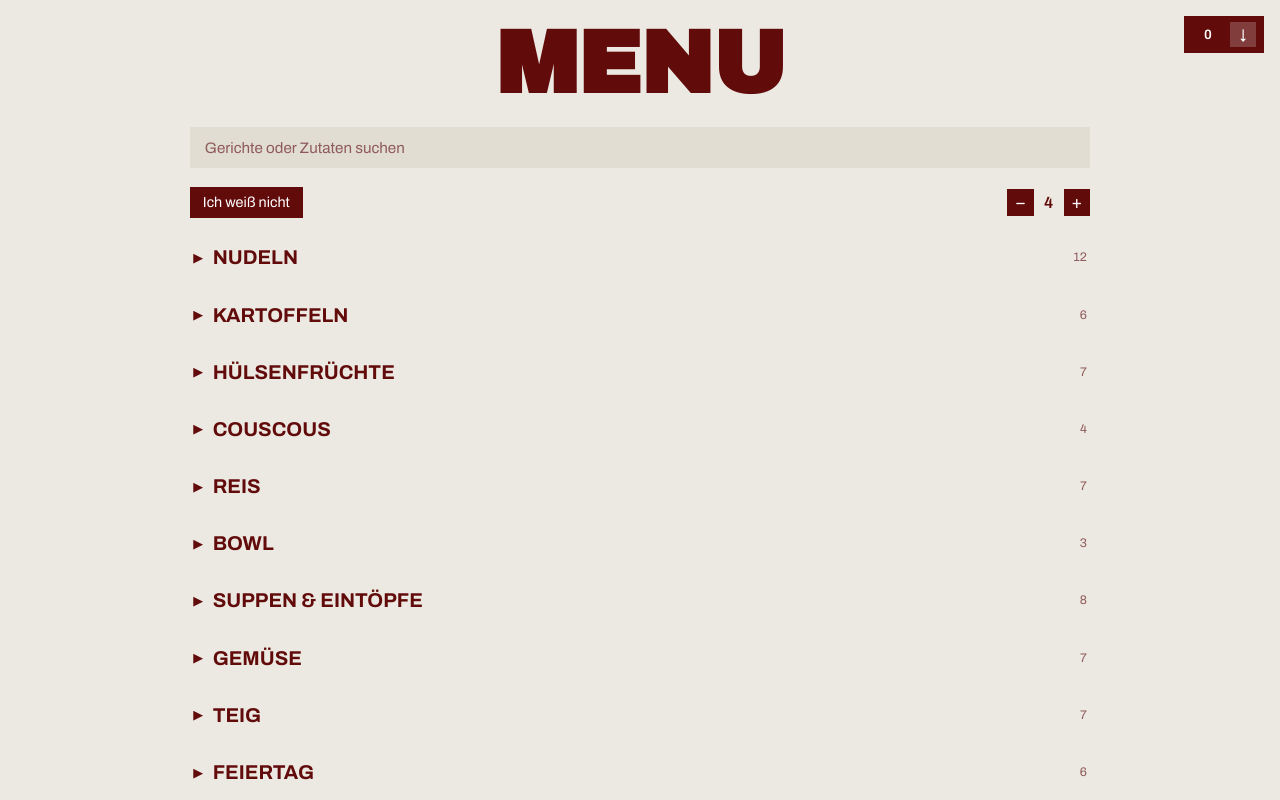
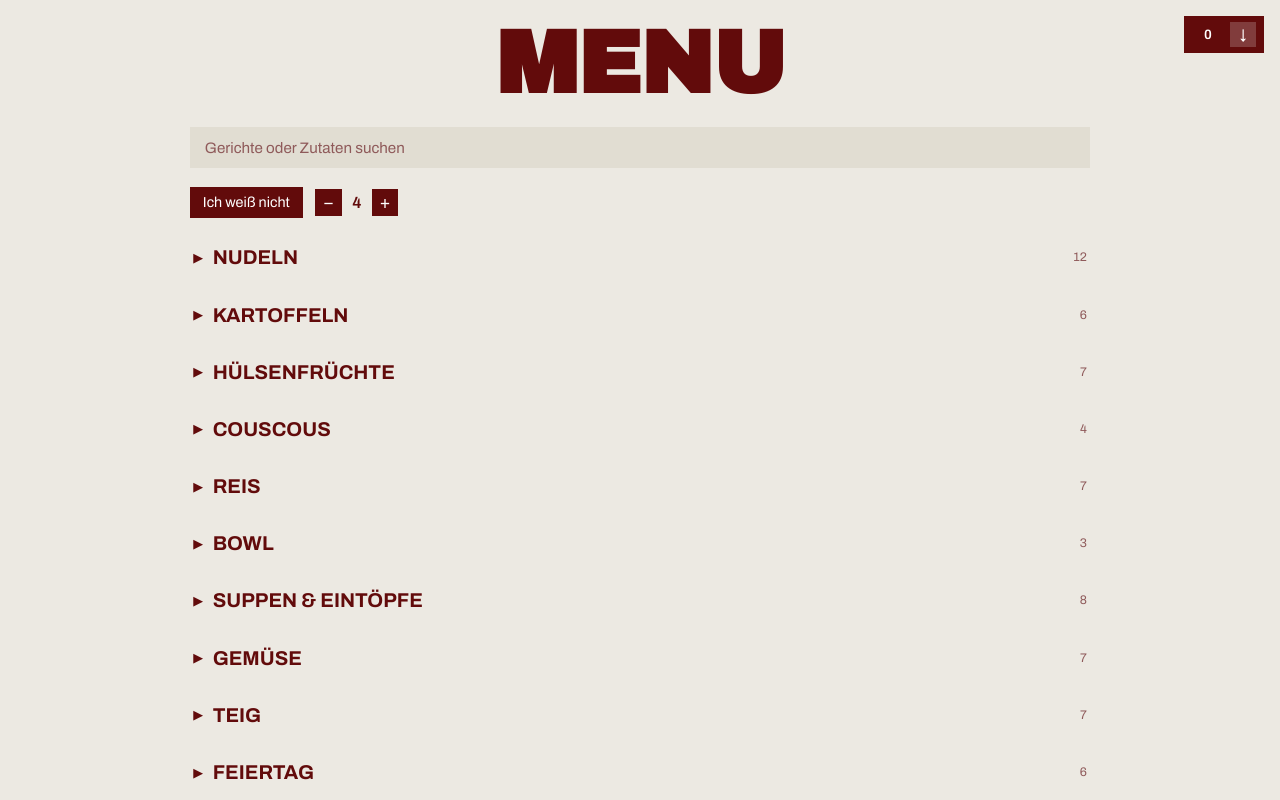
Before and after one commit to Meggie009/essensplaner, a Svelte app: page / in a window 1280 px wide. Shown: the top 800 px of the page. Built offline with nearby package versions, Linux system fonts and the light colour scheme.

Commit message:
fix styling

```diff
--- a/src/App.svelte
+++ b/src/App.svelte
@@ -260,7 +260,6 @@
   .random-picker {
     display: flex;
     align-items: center;
-    justify-content: space-between;
     gap: 0.8rem;
     margin-bottom: 1.2rem;
   }
```
